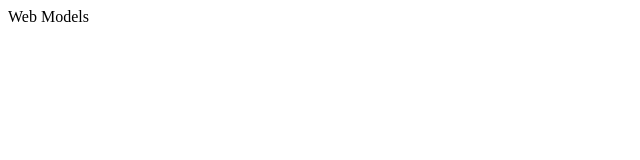
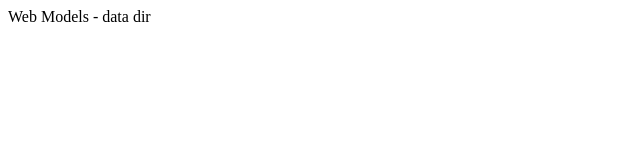
Before and after one commit to scribear/webmodels, a plain HTML site: page data/index.html in a window 1280 px wide. Shown: the full height of the page, 0-640 px from the left. Drawn offline with Linux system fonts and the light colour scheme.

Commit message:
Update index.html

```diff
--- a/data/index.html
+++ b/data/index.html
@@ -1 +1 @@
-<html><body>Web Models</body></html>
+<html><body>Web Models - data dir</body></html>
```
